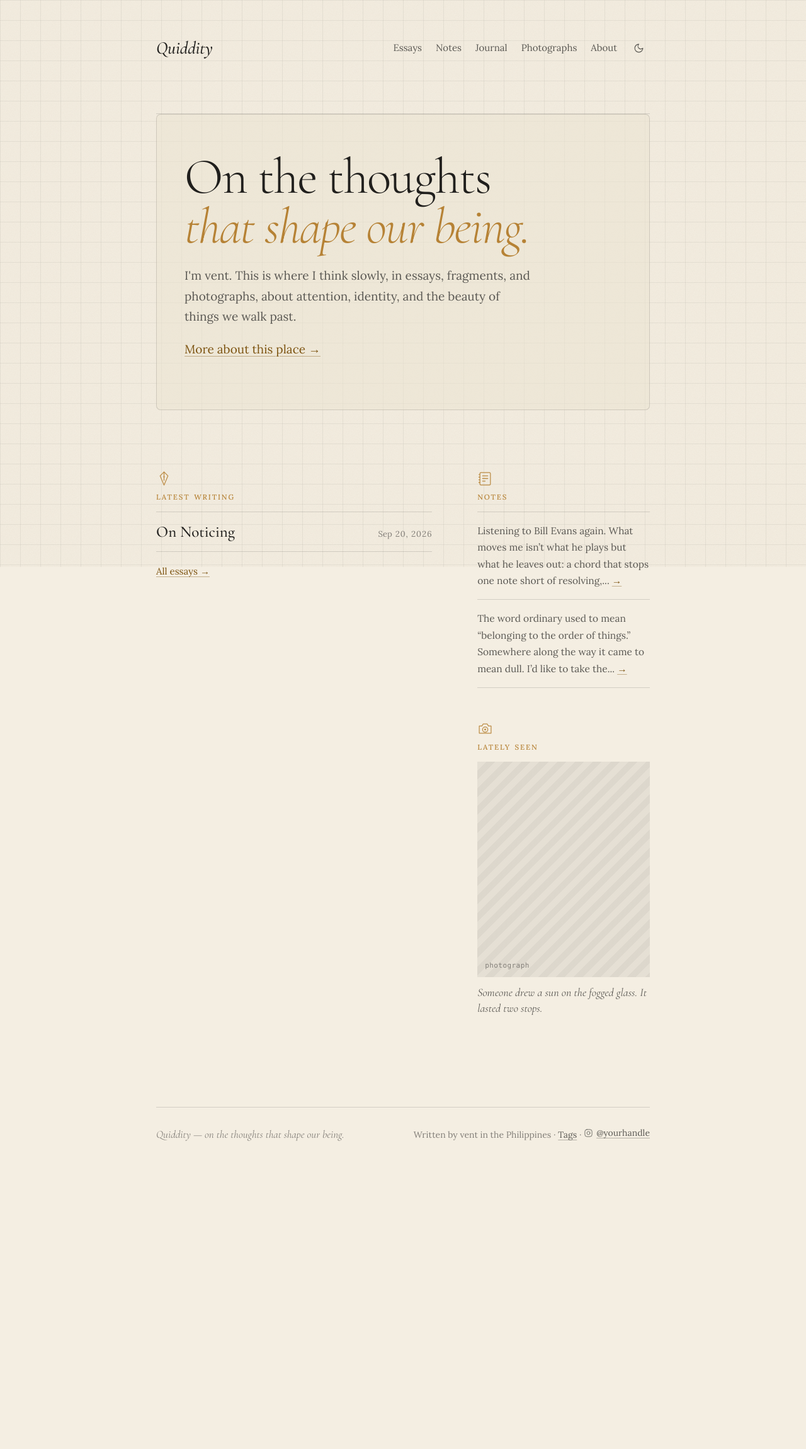
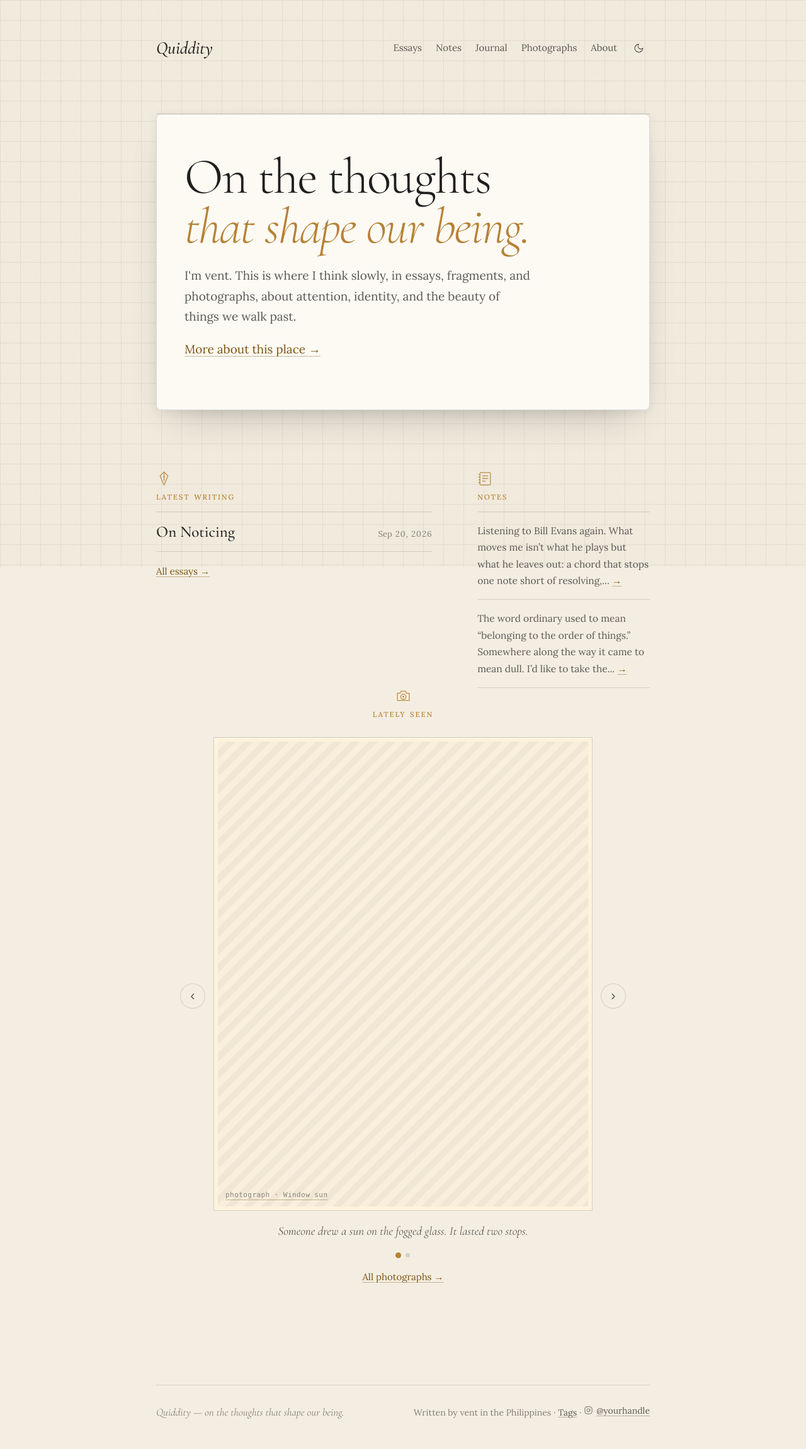
Before and after one commit to AdventureGit/quiddity, a Jekyll site: the page built from index.html, in a window 1280 px wide. Shown: the whole page at 63% size. Built offline with Jekyll 4.4.1, drawn with Linux system fonts in a browser that asks for light colours; before the commit the page ends 1860 px from its top, so only the background shows below that.

Commit message:
Hero shadow + off-white light bg, dedicated spotlighted photo carousel
- .hero now casts a soft warm-toned shadow (derived from --color-text, so
  it adapts to theme) instead of sitting flush on the page.
- Light mode's hero background changed from a color-mix of the tan/bronze
  --color-surface to --hero-bg, a near-white cream tint — reads as
  off-white paper now, not bronze. Dark mode keeps its previous translucent
  surface tint via the same variable, themed separately.
- 'Lately seen' is no longer a single photo squeezed into the home-grid
  aside; it's its own centered .spotlight section below the grid, holding
  a real carousel (assets/js/carousel.js, vanilla, no dependencies) over
  the last 6 photos. Prev/next buttons, dot indicators, gentle 6s
  auto-advance that pauses on hover/focus and is skipped entirely under
  prefers-reduced-motion. Carousel images get the .plate treatment
  (sepia/matte border) to match the rest of the site's photo styling.

Verified with a real build: confirmed the off-white hero and shadow
visually in light mode, and confirmed the carousel's prev/next actually
advances (checked via the active slide's caption text, not just that a
click landed) rather than trusting the click alone.

```diff
--- a/_layouts/default.html
+++ b/_layouts/default.html
@@ -13,5 +13,6 @@
     {% include footer.html %}
   </div>
   <script src="{{ '/assets/js/reveal.js' | relative_url }}" defer></script>
+  {% if page.url == '/' %}<script src="{{ '/assets/js/carousel.js' | relative_url }}" defer></script>{% endif %}
 </body>
 </html>
--- a/assets/css/style.css
+++ b/assets/css/style.css
@@ -11,6 +11,8 @@
   --measure:35rem;
   --wide:54rem;
   --botanical-opacity:.13;
+  --hero-bg:color-mix(in srgb,#fffdf8 82%,var(--color-bg));
+  --hero-shadow:0 28px 60px -30px color-mix(in srgb,var(--color-text) 30%,transparent),0 4px 18px color-mix(in srgb,var(--color-text) 7%,transparent);
   color-scheme:light;
 }
 [data-theme="dark"]{
@@ -22,6 +24,8 @@
   --link:var(--color-accent-300);
   --link-hover:var(--color-accent-200);
   --botanical-opacity:.09;
+  --hero-bg:color-mix(in srgb,var(--color-surface) 55%,transparent);
+  --hero-shadow:0 28px 60px -30px rgba(0,0,0,.55),0 4px 18px rgba(0,0,0,.25);
   color-scheme:dark;
 }
 html{-webkit-text-size-adjust:100%;text-size-adjust:100%;background:var(--color-bg)}
@@ -121,7 +125,7 @@
 .photo-placeholder span{font:11px ui-monospace,Menlo,monospace;color:var(--ink-3);letter-spacing:.04em}
 
 /* Home */
-.hero{position:relative;margin:0 0 clamp(56px,9vw,96px);padding:clamp(36px,6vw,60px) clamp(24px,5vw,44px);border-radius:var(--radius-lg);border:1px solid var(--color-divider);background:color-mix(in srgb,var(--color-surface) 55%,transparent)}
+.hero{position:relative;margin:0 0 clamp(56px,9vw,96px);padding:clamp(36px,6vw,60px) clamp(24px,5vw,44px);border-radius:var(--radius-lg);border:1px solid var(--color-divider);background:var(--hero-bg);box-shadow:var(--hero-shadow)}
 .intro{max-width:var(--measure);margin-bottom:0}
 .intro-title{font-weight:300;font-size:clamp(46px,30px + 4.4vw,80px);line-height:.98;letter-spacing:-.022em;margin:0 0 22px}
 .intro-title em{font-weight:300;color:var(--color-accent);position:relative;text-decoration:none;cursor:default}
@@ -133,6 +137,26 @@
 .home-block + .home-block{margin-top:52px}
 .more{font-size:15px;margin-top:18px;display:inline-block}
 .section-icon{display:block;width:25px;height:25px;margin-bottom:11px;color:var(--color-accent);opacity:.9}
+
+/* Spotlight carousel — "Lately seen" */
+.spotlight{max-width:600px;margin:0 auto clamp(64px,10vw,104px);text-align:center}
+.spotlight .section-icon{margin-left:auto;margin-right:auto}
+.carousel{position:relative;margin-top:30px}
+.carousel-slide{display:none}
+.carousel-slide.is-active{display:block;animation:carousel-fade .6s ease}
+@keyframes carousel-fade{from{opacity:0}to{opacity:1}}
+.carousel-slide a{display:block}
+.carousel-slide img,.carousel-slide .photo-placeholder{aspect-ratio:4/5;width:100%;object-fit:cover}
+.carousel-slide figcaption{margin-top:16px}
+.carousel-slide .cap{font-size:19px}
+.carousel-btn{position:absolute;top:calc(50% - 22px);width:40px;height:40px;border-radius:50%;background:var(--color-bg);border:1px solid var(--color-divider);display:flex;align-items:center;justify-content:center;font-size:22px;line-height:1;cursor:pointer;color:var(--ink-2);transition:color .3s ease,border-color .3s ease}
+.carousel-btn:hover{color:var(--color-accent);border-color:var(--color-accent)}
+.carousel-prev{left:-14px}
+.carousel-next{right:-14px}
+@media (min-width:760px){.carousel-prev{left:-54px}.carousel-next{right:-54px}}
+.carousel-dots{display:flex;justify-content:center;gap:8px;margin-top:20px}
+.carousel-dot{width:7px;height:7px;border-radius:50%;background:var(--color-divider);border:none;padding:0;cursor:pointer;transition:background-color .3s ease,transform .3s ease}
+.carousel-dot.is-active{background:var(--color-accent);transform:scale(1.3)}
 
 /* Lists */
 .entries{list-style:none;margin:0;padding:0}
--- /dev/null
+++ b/assets/js/carousel.js
@@ -0,0 +1,45 @@
+(function () {
+  var reduceMotion = window.matchMedia('(prefers-reduced-motion: reduce)').matches;
+
+  document.querySelectorAll('[data-carousel]').forEach(function (root) {
+    var slides = root.querySelectorAll('.carousel-slide');
+    var dots = root.querySelectorAll('.carousel-dot');
+    if (slides.length < 2) return;
+
+    var index = 0;
+
+    function show(i) {
+      slides[index].classList.remove('is-active');
+      if (dots[index]) dots[index].classList.remove('is-active');
+      index = (i + slides.length) % slides.length;
+      slides[index].classList.add('is-active');
+      if (dots[index]) dots[index].classList.add('is-active');
+    }
+
+    var prev = root.querySelector('.carousel-prev');
+    var next = root.querySelector('.carousel-next');
+    if (prev) prev.addEventListener('click', function () { stop(); show(index - 1); });
+    if (next) next.addEventListener('click', function () { stop(); show(index + 1); });
+    dots.forEach(function (dot, i) {
+      dot.addEventListener('click', function () { stop(); show(i); });
+    });
+
+    var timer = null;
+    function start() {
+      if (reduceMotion) return;
+      stop();
+      timer = setInterval(function () { show(index + 1); }, 6000);
+    }
+    function stop() {
+      if (timer) clearInterval(timer);
+      timer = null;
+    }
+
+    root.addEventListener('mouseenter', stop);
+    root.addEventListener('mouseleave', start);
+    root.addEventListener('focusin', stop);
+    root.addEventListener('focusout', start);
+
+    start();
+  });
+})();
--- a/index.html
+++ b/index.html
@@ -27,16 +27,35 @@
       <div class="note note--mini"><p>{{ n.content | strip_html | truncatewords: 26 }} <a href="{{ n.url | relative_url }}">→</a></p></div>
       {% endfor %}
     </div>
-    {% assign latest_photo = site.photos | sort: 'date' | reverse | first %}
-    {% if latest_photo %}
-    <div class="home-block">
-      {% include icon.html name="camera" %}
-      <h2 class="section-label">Lately seen</h2>
-      <a class="photo-card" href="{{ latest_photo.url | relative_url }}">
-        <div class="thumb">{% if latest_photo.image %}<img src="{{ latest_photo.image | relative_url }}" alt="{{ latest_photo.alt | default: latest_photo.title }}" loading="lazy">{% else %}<div class="photo-placeholder"><span>photograph</span></div>{% endif %}</div>
-        <figcaption><span class="cap">{{ latest_photo.caption | default: latest_photo.title }}</span></figcaption>
-      </a>
+  </aside>
+</div>
+
+{% assign recent_photos = site.photos | sort: 'date' | reverse %}
+{% if recent_photos.size > 0 %}
+<section class="spotlight">
+  {% include icon.html name="camera" %}
+  <h2 class="section-label">Lately seen</h2>
+  <div class="carousel" data-carousel>
+    <div class="carousel-track">
+      {% for p in recent_photos limit:6 %}
+      <figure class="carousel-slide{% if forloop.first %} is-active{% endif %}">
+        <a href="{{ p.url | relative_url }}">
+          {% if p.image %}<img class="plate" src="{{ p.image | relative_url }}" alt="{{ p.alt | default: p.title }}" loading="lazy">{% else %}<div class="photo-placeholder plate"><span>photograph · {{ p.title }}</span></div>{% endif %}
+        </a>
+        <figcaption><span class="cap">{{ p.caption | default: p.title }}</span></figcaption>
+      </figure>
+      {% endfor %}
+    </div>
+    {% assign photo_count = recent_photos.size %}
+    {% if photo_count > 6 %}{% assign photo_count = 6 %}{% endif %}
+    {% if photo_count > 1 %}
+    <button class="carousel-btn carousel-prev" type="button" aria-label="Previous photograph">‹</button>
+    <button class="carousel-btn carousel-next" type="button" aria-label="Next photograph">›</button>
+    <div class="carousel-dots">
+      {% for p in recent_photos limit:6 %}<button class="carousel-dot{% if forloop.first %} is-active{% endif %}" type="button" aria-label="Go to photograph {{ forloop.index }}"></button>{% endfor %}
     </div>
     {% endif %}
-  </aside>
-</div>
+  </div>
+  <p class="more"><a href="{{ '/photographs/' | relative_url }}">All photographs →</a></p>
+</section>
+{% endif %}
```
